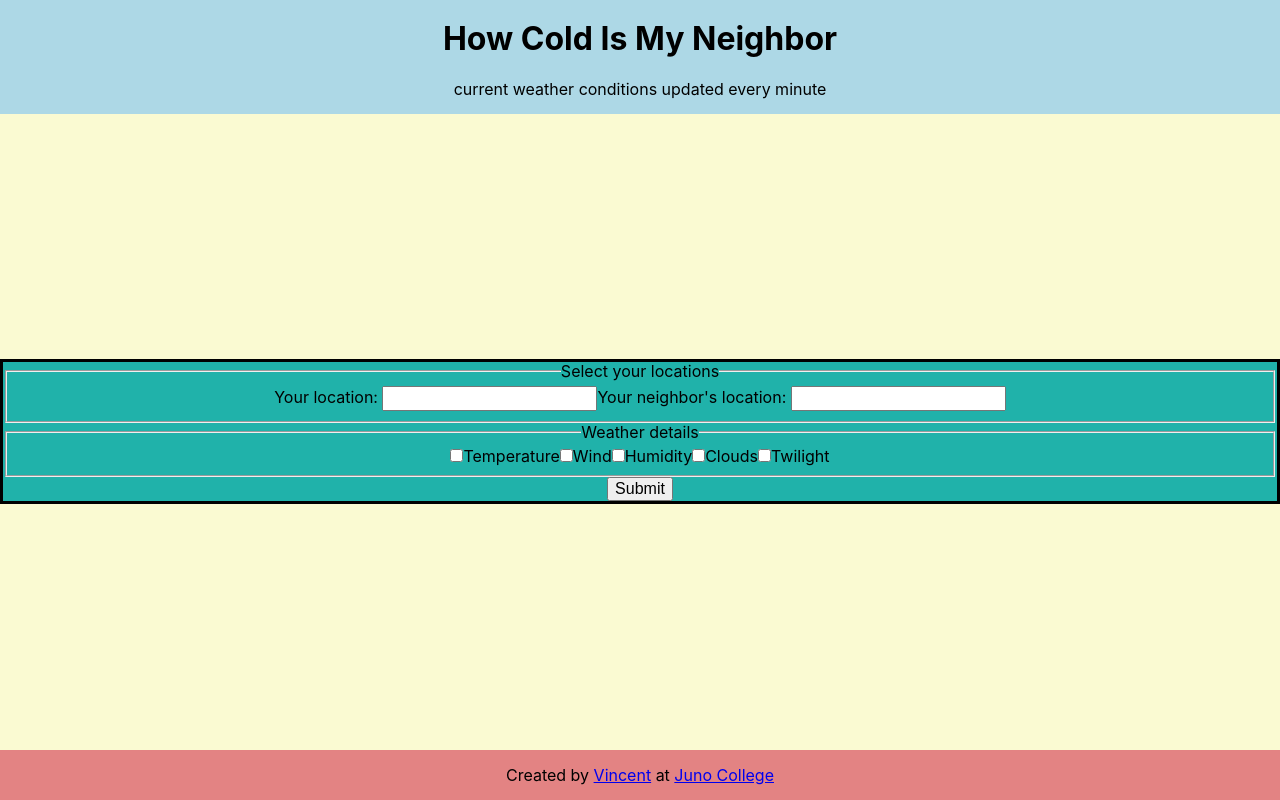
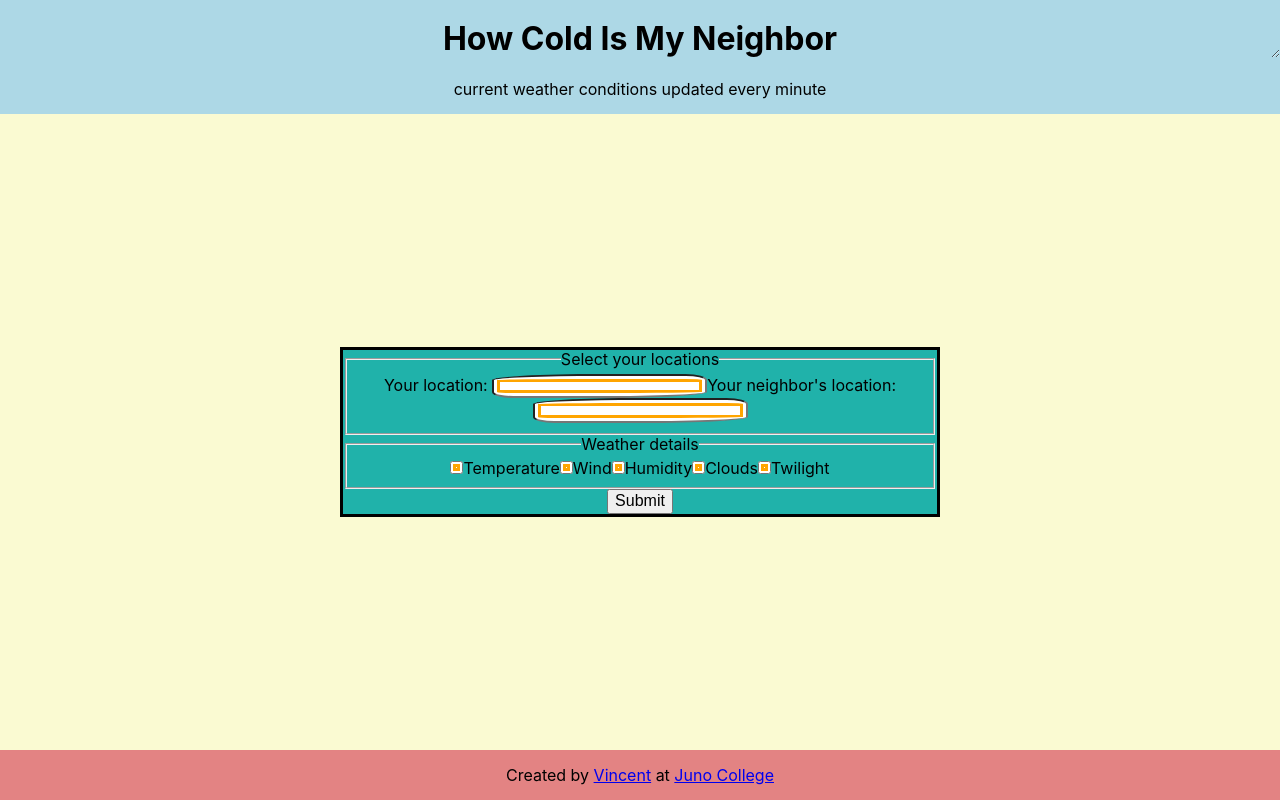
Before and after one commit to vinni-cmd/how-cold-is-my-neighbor, a React (Create React App) app: page / in a window 1280 px wide. Built offline with nearby package versions, Linux system fonts and the light colour scheme.

Commit message:
add some style ideas

```diff
--- a/src/Components/Form/Form.css
+++ b/src/Components/Form/Form.css
@@ -1,4 +1,13 @@
 form {
   border: 3px solid black;
   background-color: lightseagreen;
+  width: min(100% - 2rem, 600px);
+  margin-inline: auto;
 }
+
+input {
+  accent-color: #0aff11;
+  border-radius: 50% 10% / 25%;
+  outline:  3px solid orange;
+  outline-offset: -0.5em;
+}
--- a/src/Components/Header/Header.css
+++ b/src/Components/Header/Header.css
@@ -1,3 +1,8 @@
 header {
   background-color: lightblue;
 }
+
+h1 {
+  resize: both;
+  overflow: auto;
+}
```
